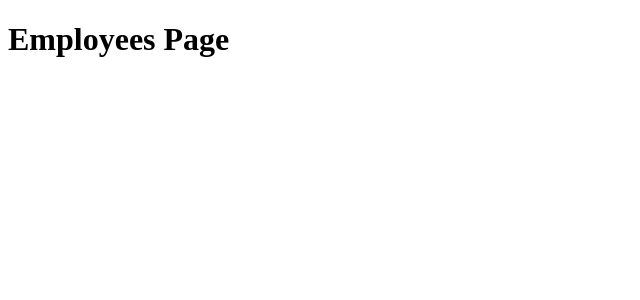
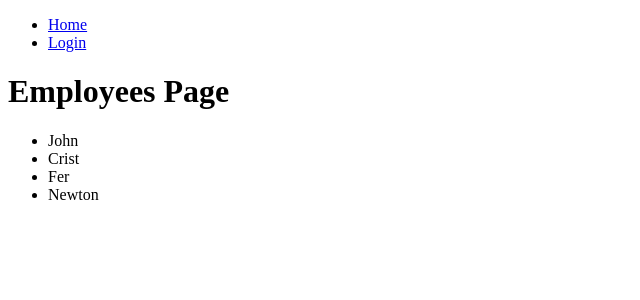
Before and after one commit to cristianeto/nextjs-employees, a Next.js app: page /admin/employees in a window 1280 px wide. Shown: the top 300 px of the page, without its empty margins (0-640 px from the left). Built offline with nearby package versions, Linux system fonts and the light colour scheme.

Commit message:
feat: list employees from API call

```diff
--- /dev/null
+++ b/src/data/employees.data.ts
@@ -0,0 +1,70 @@
+import { IEmployee } from '@interfaces';
+
+const employees: IEmployee[] = [
+  {
+    id: '1',
+    dni: '00000000001',
+    name: 'John',
+    lastname: 'John',
+    email: 'john@example.com',
+    password: '123456',
+    birthdate: '2000-12-20',
+    address: 'Avenue 12, NY',
+    cellphone: '1234567890',
+    isVaccinated: true,
+    vaccine: 'Sputnik',
+    vaccinationDate: '2021-08-20',
+    dose: 4,
+    type: 'employee',
+  },
+  {
+    id: '2',
+    dni: '00000000002',
+    name: 'Crist',
+    lastname: 'Mac Courney',
+    email: 'crist@example.com',
+    password: '123456',
+    birthdate: '2000-12-20',
+    address: 'Avenue 12, NY',
+    cellphone: '1234567890',
+    isVaccinated: true,
+    vaccine: 'AstraZeneca',
+    vaccinationDate: '2021-09-14',
+    dose: 3,
+    type: 'employee',
+  },
+  {
+    id: '3',
+    dni: '00000000003',
+    name: 'Fer',
+    lastname: 'Gregory',
+    email: 'fer@example.com',
+    password: '123456',
+    birthdate: '2000-12-20',
+    address: 'Avenue 12, NY',
+    cellphone: '1234567890',
+    isVaccinated: true,
+    vaccine: 'Jhonson & Jhonson',
+    vaccinationDate: '2021-10-10',
+    dose: 3,
+    type: 'employee',
+  },
+  {
+    id: '4',
+    dni: '00000000004',
+    name: 'Newton',
+    lastname: 'Logan',
+    email: 'newt@example.com',
+    password: '123456',
+    birthdate: '2000-12-20',
+    address: 'Avenue 12, NY',
+    cellphone: '1234567890',
+    isVaccinated: true,
+    vaccine: 'AstraZeneca',
+    vaccinationDate: '2022-02-15',
+    dose: 3,
+    type: 'employee',
+  },
+];
+
+export default employees;
--- a/src/interfaces/index.ts
+++ b/src/interfaces/index.ts
@@ -1 +1,2 @@
 export * from './ui';
+export * from './data';
--- a/src/pages/admin/employees.tsx
+++ b/src/pages/admin/employees.tsx
@@ -1,9 +1,30 @@
+import { useEffect, useState } from 'react';
 import { NextPage } from 'next';
+import axios from 'axios';
+import { IEmployee } from '@interfaces';
+import { Navbar } from '@molecules';
 
 const EmployeesPage: NextPage = () => {
+  const [employees, setEmployees] = useState<IEmployee[]>([]);
+
+  const populateEmployees = async () => {
+    const { data } = await axios.get('/api/employees');
+    setEmployees(data);
+  };
+
+  useEffect(() => {
+    populateEmployees();
+  }, []);
+
   return (
     <div>
+      <Navbar />
       <h1>Employees Page</h1>
+      <ul>
+        {employees.map((employee) => (
+          <li key={employee.id}>{employee.name}</li>
+        ))}
+      </ul>
     </div>
   );
 };
--- /dev/null
+++ b/src/pages/api/employees.ts
@@ -0,0 +1,10 @@
+import { NextApiRequest, NextApiResponse } from 'next';
+import { IEmployee } from '@interfaces';
+import employees from 'src/data/employees.data';
+
+export default function employeesHandler(
+  req: NextApiRequest,
+  res: NextApiResponse<IEmployee[]>,
+) {
+  return res.status(200).json(employees);
+}
```
Also changed, not shown: src/interfaces/data/index.ts (added, +19 -0 lines).
